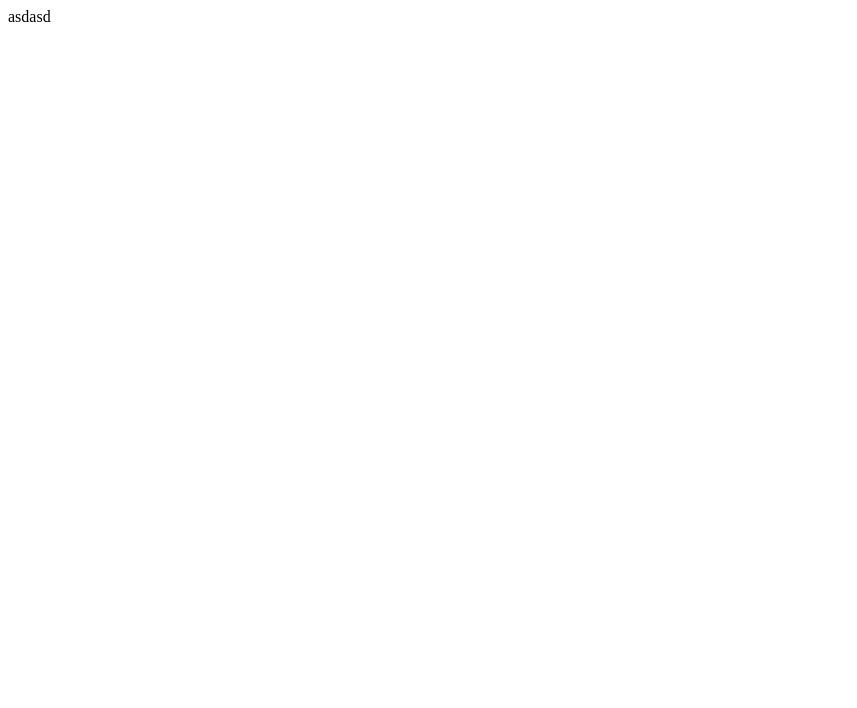
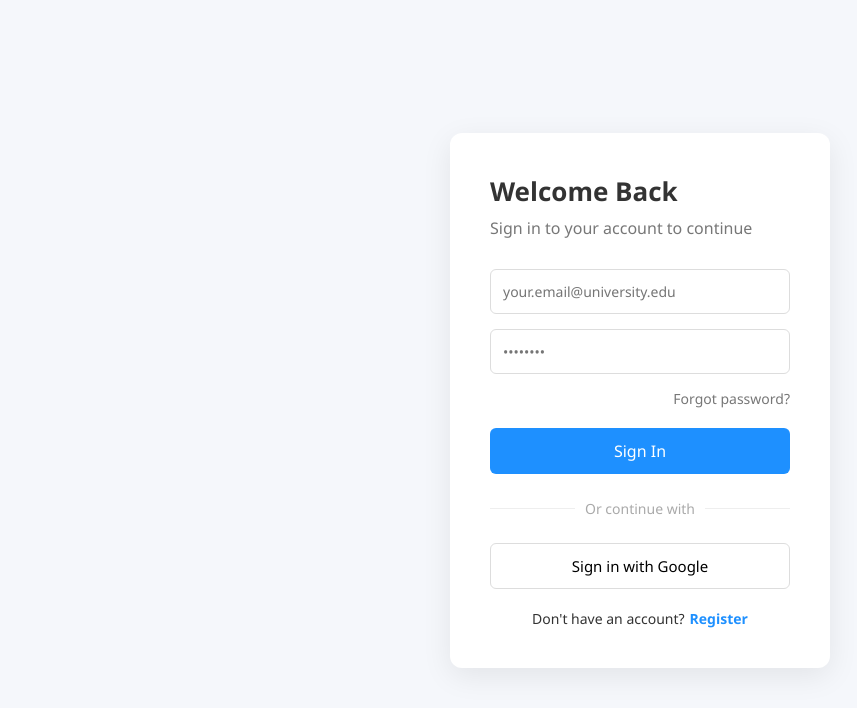
Before and after one commit to hetorydetorydak/IT342-Villarta-QuickClinic, a React (Create React App) app in the folder frontend/: page / in a window 1280 px wide. Shown: the top 708 px of the page, without its empty margins (0-857 px from the left). Built offline with nearby package versions, Linux system fonts and the light colour scheme.

Commit message:
feature(frontend): added Login, Register, and a temporary Dashboard Pages

```diff
--- a/frontend/package.json
+++ b/frontend/package.json
@@ -7,9 +7,12 @@
     "@testing-library/jest-dom": "^6.9.1",
     "@testing-library/react": "^16.3.2",
     "@testing-library/user-event": "^13.5.0",
+    "axios": "^1.13.6",
     "react": "^19.2.4",
     "react-dom": "^19.2.4",
+    "react-router-dom": "^7.13.1",
     "react-scripts": "5.0.1",
+    "styled-components": "^6.3.11",
     "web-vitals": "^2.1.4"
   },
   "scripts": {
--- a/frontend/src/App.js
+++ b/frontend/src/App.js
@@ -1,11 +1,29 @@
+import { BrowserRouter, Routes, Route } from "react-router-dom";
+import Login from "./pages/Login";
+import Register from "./pages/Register";
+import Dashboard from "./pages/Dashboard";
+import GlobalStyles from "./styles/GlobalStyles";
 
+function App(){
 
-function App() {
-  return (
-   <div>
-     asdasd
-   </div>
-  );
+    return(
+
+        <BrowserRouter>
+
+            <GlobalStyles/>
+
+            <Routes>
+
+                <Route path="/" element={<Login/>}/>
+                <Route path="/register" element={<Register/>}/>
+                <Route path="/dashboard" element={<Dashboard/>}/>
+
+            </Routes>
+
+        </BrowserRouter>
+
+    );
+
 }
 
 export default App;
--- /dev/null
+++ b/frontend/src/pages/Dashboard.js
@@ -0,0 +1,20 @@
+import styled from "styled-components";
+
+const Container = styled.div`
+padding:40px;
+`;
+
+function Dashboard(){
+
+    return(
+
+        <Container>
+            <h1>Welcome to QuickClinic</h1>
+            <p>You are logged in.</p>
+        </Container>
+
+    );
+
+}
+
+export default Dashboard;
--- /dev/null
+++ b/frontend/src/pages/Login.js
@@ -0,0 +1,170 @@
+import { useState } from "react";
+import styled from "styled-components";
+import Input from "../components/Input";
+import Button from "../components/Button";
+import api from "../services/api";
+import { saveToken } from "../utils/token";
+import { useNavigate, Link } from "react-router-dom";
+
+const Page = styled.div`
+height:100vh;
+display:flex;
+justify-content:center;
+align-items:center;
+background:#f5f7fb;
+`;
+
+const Card = styled.div`
+background:white;
+padding:40px;
+width:380px;
+border-radius:12px;
+box-shadow:0 8px 30px rgba(0,0,0,0.08);
+`;
+
+const Title = styled.h1`
+font-size:26px;
+margin-bottom:8px;
+`;
+
+const Subtitle = styled.p`
+color:#777;
+margin-bottom:30px;
+`;
+
+const ForgotPassword = styled.a`
+display:block;
+text-align:right;
+font-size:14px;
+margin-bottom:20px;
+color:#777;
+cursor:pointer;
+
+&:hover{
+color:#1e90ff;
+}
+`;
+
+const Divider = styled.div`
+display:flex;
+align-items:center;
+margin:25px 0;
+font-size:14px;
+color:#aaa;
+
+&::before,
+&::after{
+content:"";
+flex:1;
+height:1px;
+background:#eee;
+}
+
+&::before{
+margin-right:10px;
+}
+
+&::after{
+margin-left:10px;
+}
+`;
+
+const GoogleButton = styled.button`
+width:100%;
+padding:12px;
+border:1px solid #ddd;
+border-radius:6px;
+background:white;
+cursor:pointer;
+font-size:15px;
+
+&:hover{
+background:#f5f5f5;
+}
+`;
+
+const RegisterText = styled.p`
+text-align:center;
+margin-top:20px;
+font-size:14px;
+`;
+
+const RegisterLink = styled(Link)`
+color:#1e90ff;
+font-weight:600;
+margin-left:5px;
+`;
+
+function Login(){
+
+    const [email,setEmail] = useState("");
+    const [password,setPassword] = useState("");
+    const navigate = useNavigate();
+
+    const handleLogin = async () => {
+
+        try{
+
+            const res = await api.post("/auth/login",{
+                email,
+                password
+            });
+
+            saveToken(res.data.accessToken);
+
+            navigate("/dashboard");
+
+        }catch(err){
+            alert("Invalid credentials");
+        }
+
+    };
+
+    return(
+
+        <Page>
+
+            <Card>
+
+                <Title>Welcome Back</Title>
+                <Subtitle>Sign in to your account to continue</Subtitle>
+
+                <Input
+                    placeholder="your.email@university.edu"
+                    value={email}
+                    onChange={(e)=>setEmail(e.target.value)}
+                />
+
+                <Input
+                    type="password"
+                    placeholder="••••••••"
+                    value={password}
+                    onChange={(e)=>setPassword(e.target.value)}
+                />
+
+                <ForgotPassword>Forgot password?</ForgotPassword>
+
+                <Button onClick={handleLogin}>
+                    Sign In
+                </Button>
+
+                <Divider>Or continue with</Divider>
+
+                <GoogleButton>
+                    Sign in with Google
+                </GoogleButton>
+
+                <RegisterText>
+                    Don't have an account?
+                    <RegisterLink to="/register">Register</RegisterLink>
+                </RegisterText>
+
+            </Card>
+
+        </Page>
+
+    );
+
+}
+
+export default Login;
--- /dev/null
+++ b/frontend/src/pages/Register.js
@@ -0,0 +1,66 @@
+import { useState } from "react";
+import styled from "styled-components";
+import Input from "../components/Input";
+import Button from "../components/Button";
+import api from "../services/api";
+import { useNavigate } from "react-router-dom";
+
+const Container = styled.div`
+height:100vh;
+display:flex;
+justify-content:center;
+align-items:center;
+`;
+
+const Card = styled.div`
+background:white;
+padding:40px;
+width:350px;
+border-radius:10px;
+box-shadow:0 5px 20px rgba(0,0,0,0.1);
+`;
+
+function Register(){
+
+    const [firstname,setFirstname] = useState("");
+    const [lastname,setLastname] = useState("");
+    const [email,setEmail] = useState("");
+    const [password,setPassword] = useState("");
+
+    const navigate = useNavigate();
+
+    const register = async ()=>{
+
+        await api.post("/auth/register",{
+            firstname,
+            lastname,
+            email,
+            password,
+            role:"PATIENT"
+        });
+
+        navigate("/");
+    };
+
+    return(
+
+        <Container>
+            <Card>
+
+                <h2>Create Account</h2>
+
+                <Input placeholder="First Name" onChange={(e)=>setFirstname(e.target.value)} />
+                <Input placeholder="Last Name" onChange={(e)=>setLastname(e.target.value)} />
+                <Input placeholder="Email" onChange={(e)=>setEmail(e.target.value)} />
+                <Input type="password" placeholder="Password" onChange={(e)=>setPassword(e.target.value)} />
+
+                <Button onClick={register}>Register</Button>
+
+            </Card>
+        </Container>
+
+    );
+
+}
+
+export default Register;
```
Also changed, not shown: 1 other file (tests, documents, lock files or other folders).
